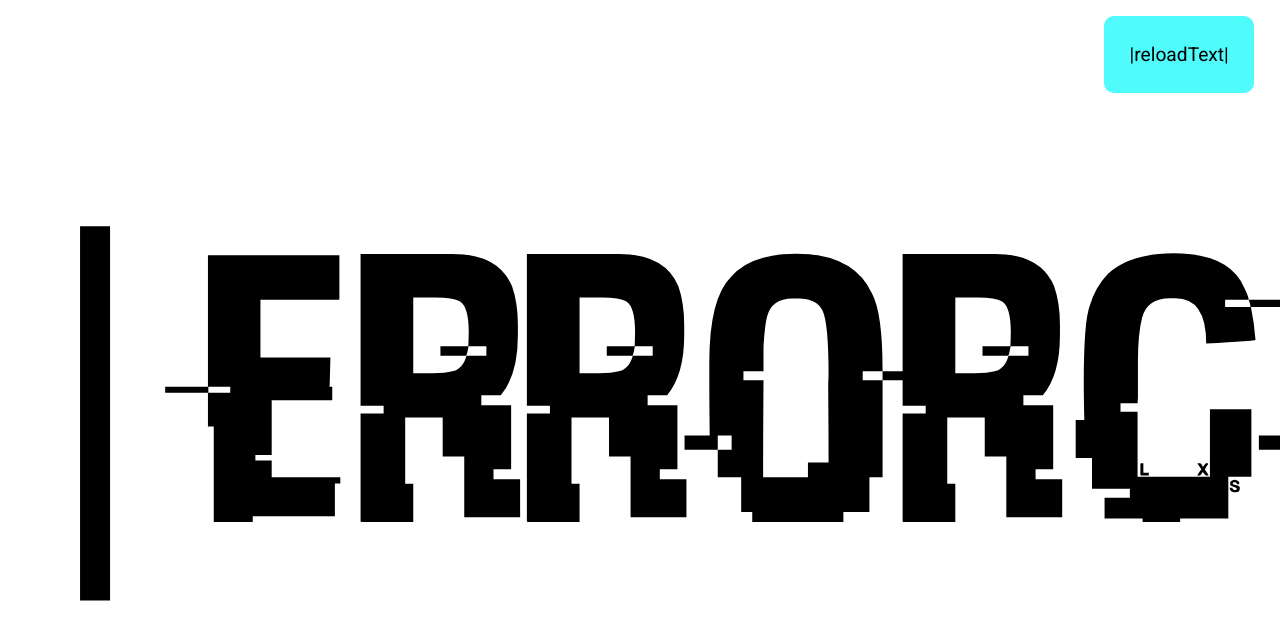
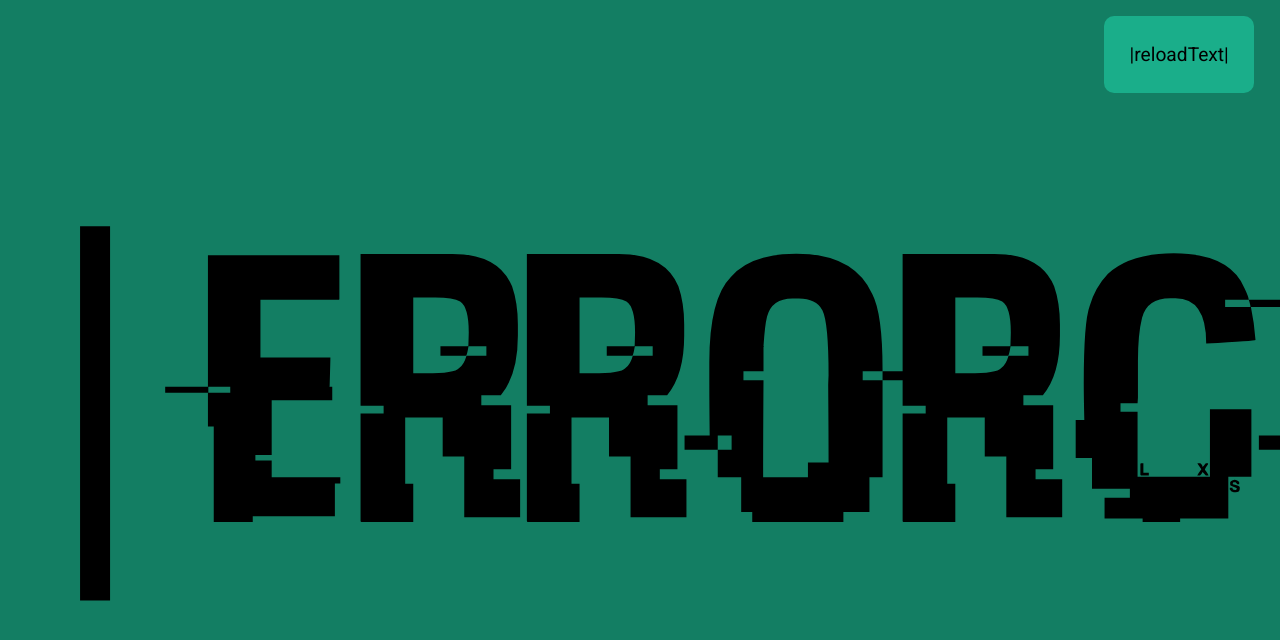
Before and after one commit to OscarNOW/vakantie, a website: page files/error/general/index.html in a window 1280 px wide. Drawn offline with Linux system fonts and the light colour scheme.

Commit message:
Changed 404 page to fit style

```diff
--- a/files/error/general/index.html
+++ b/files/error/general/index.html
@@ -79,7 +79,7 @@
             padding-top: 1vh;
             padding-bottom: 1vh;
 
-            background-color: rgb(80, 251, 251);
+            background-color: rgb(26, 174, 138);
             color: black;
 
             border-radius: 10px;
@@ -98,6 +98,8 @@
         body {
             margin: 0;
             overflow: hidden;
+
+            background-color: rgb(19, 126, 99);
         }
 
         @font-face {
```
